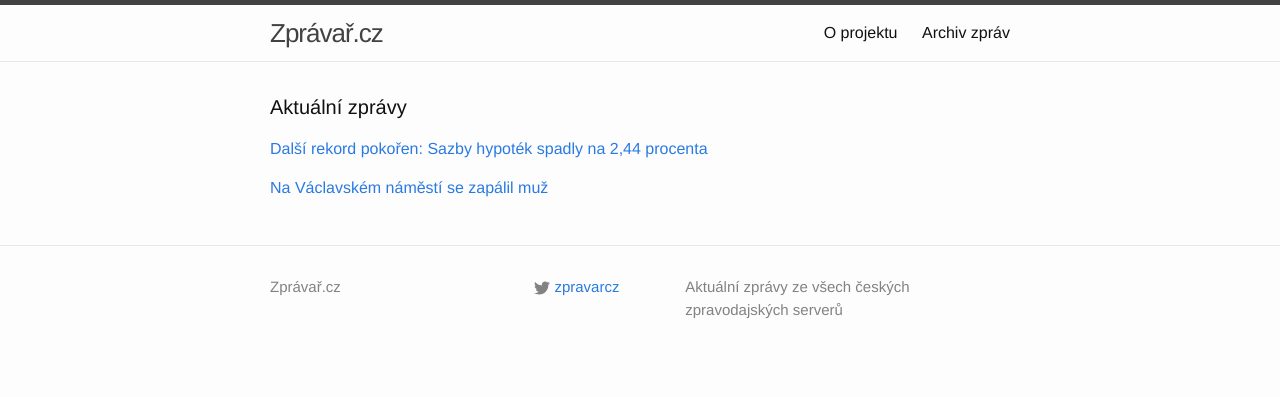
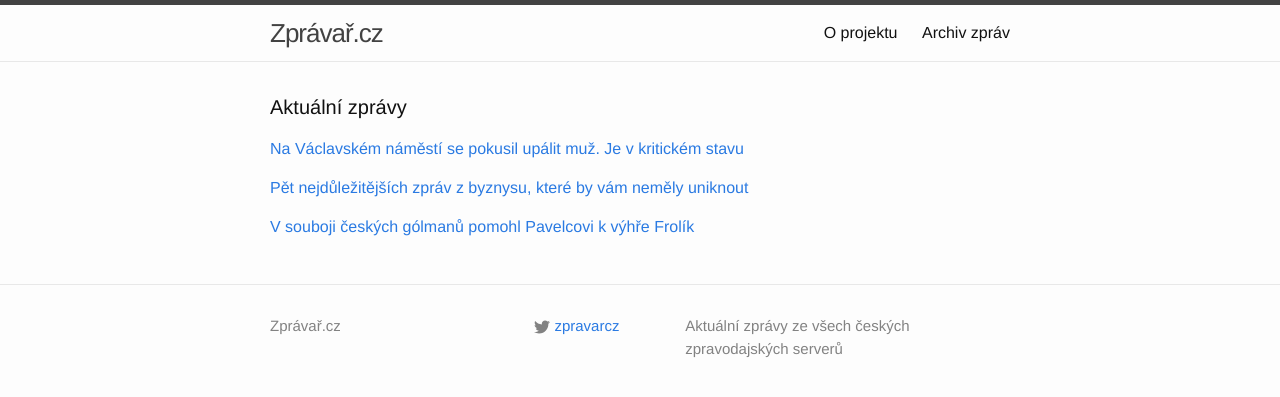
Before and after one commit to adliska/zpravar, a Jekyll site: the page built from index.html, in a window 1280 px wide. Shown: the top 397 px of the page. Built offline with Jekyll 4.4.1, drawn with Linux system fonts in a browser that asks for light colours.

Commit message:
zpravar news update

```diff
--- a/index.html
+++ b/index.html
@@ -5,21 +5,31 @@ layout: default
 <div class="home">
     <h1 class="page-heading">Aktuální zprávy</h1>
 
-<p><a href="javascript:;" onclick="toggle_visibility('zpravy0')">Další rekord pokořen: Sazby hypoték spadly na 2,44 procenta</a></p>
+<p><a href="javascript:;" onclick="toggle_visibility('zpravy0')">Na Václavském náměstí se pokusil upálit muž. Je v kritickém stavu</a></p>
 <div id="zpravy0" style="display:none">
 <ul>
+<li><a href=http://domaci.ihned.cz/c1-63271770-na-vaclavskem-namesti-se-pokusil-upalit-muz-je-v-kritickem-stavu>Na Václavském náměstí se pokusil upálit muž. Je v kritickém stavu - domaci.ihned.cz</a></li>
+<li><a href=http://praha.idnes.cz/na-vaclavskem-namesti-se-upalil-muz-d64-/praha-zpravy.aspx?c=A141217_065643_praha-zpravy_skr>Na Václavském náměstí se zapálil muž, je v kritickém stavu v nemocnici - praha.idnes.cz</a></li>
+<li><a href=http://www.novinky.cz/krimi/356573-na-vaclavskem-namesti-se-zapalil-muz.html>Na Václavském náměstí se zapálil muž  - www.novinky.cz</a></li>
+<li><a href=http://zpravy.aktualne.cz/regiony/praha/na-vaclavskem-namesti-se-upalil-muz-je-v-kritickem-stavu/r~8e08a3c685ac11e490f70025900fea04/>Na Václavském náměstí se upálil muž, je v kritickém stavu - zpravy.aktualne.cz</a></li>
+<li><a href=http://www.novinky.cz/krimi/356573-na-vaclavskem-namesti-se-pokusil-upalit-muz.html>Na Václavském náměstí se pokusil upálit muž  - www.novinky.cz</a></li>
+<li><a href=http://www.ceskenoviny.cz/zpravy/zpravy/na-vaclavskem-namesti-se-v-noci-pokusil-upalit-muz/1159827>Na Václavském náměstí se v noci pokusil upálit muž - www.ceskenoviny.cz</a></li>
+</ul>
+</div><p><a href="javascript:;" onclick="toggle_visibility('zpravy1')">Pět nejdůležitějších zpráv z byznysu, které by vám neměly uniknout</a></p>
+<div id="zpravy1" style="display:none">
+<ul>
+<li><a href=http://byznys.ihned.cz/c1-63271760-pet-nejdulezitejsich-zprav-z-byznysu-ktere-by-vam-nemely-uniknout>Pět nejdůležitějších zpráv z byznysu, které by vám neměly uniknout - byznys.ihned.cz</a></li>
 <li><a href=http://www.ceskatelevize.cz/ct24/ekonomika/295726-dalsi-rekord-pokoren-sazby-hypotek-spadly-na-2-44-procenta/>Další rekord pokořen: Sazby hypoték spadly na 2,44 procenta - www.ceskatelevize.cz</a></li>
 <li><a href=http://www.novinky.cz/ekonomika/356575-sazby-hypotek-klesly-opet-na-rekordni-minimum.html>Sazby hypoték klesly opět na rekordní minimum  - www.novinky.cz</a></li>
 <li><a href=http://zpravy.aktualne.cz/finance/hypoteky-dal-zlevnuji-prumerna-sazba-prolomila-2-5-procenta/r~a7bf4032853d11e49fc3002590604f2e/>Hypotéky dál zlevňují. Průměrná sazba prolomila 2,5 procenta - zpravy.aktualne.cz</a></li>
 <li><a href=http://www.financninoviny.cz/zpravodajstvi/zpravy/sazby-hypotek-klesly-opet-na-rekordni-minimum-2-44-procenta/1159801>Sazby hypoték klesly opět na rekordní minimum 2,44 procenta - www.financninoviny.cz</a></li>
 <li><a href=http://finance.idnes.cz/prumerne-urokove-sazby-hypotek-listopad-2014-fe8-/hypoindex.aspx?c=A141216_131412_hypoindex_zuk>Úrokové sazby hypoték míří na jih, praví finanční hantýrka - finance.idnes.cz</a></li>
 </ul>
-</div><p><a href="javascript:;" onclick="toggle_visibility('zpravy1')">Na Václavském náměstí se zapálil muž </a></p>
-<div id="zpravy1" style="display:none">
+</div><p><a href="javascript:;" onclick="toggle_visibility('zpravy2')">V souboji českých gólmanů pomohl Pavelcovi k výhře Frolík</a></p>
+<div id="zpravy2" style="display:none">
 <ul>
-<li><a href=http://www.novinky.cz/krimi/356573-na-vaclavskem-namesti-se-zapalil-muz.html>Na Václavském náměstí se zapálil muž  - www.novinky.cz</a></li>
-<li><a href=http://zpravy.aktualne.cz/regiony/praha/na-vaclavskem-namesti-se-upalil-muz-je-v-kritickem-stavu/r~8e08a3c685ac11e490f70025900fea04/>Na Václavském náměstí se upálil muž, je v kritickém stavu - zpravy.aktualne.cz</a></li>
-<li><a href=http://www.novinky.cz/krimi/356573-na-vaclavskem-namesti-se-pokusil-upalit-muz.html>Na Václavském náměstí se pokusil upálit muž  - www.novinky.cz</a></li>
-<li><a href=http://www.ceskenoviny.cz/zpravy/zpravy/na-vaclavskem-namesti-se-v-noci-pokusil-upalit-muz/1159827>Na Václavském náměstí se v noci pokusil upálit muž - www.ceskenoviny.cz</a></li>
+<li><a href=http://www.denik.cz/hokej/v-souboji-ceskych-golmanu-pomohl-pavelcovi-k-vyhre-frolik-20141217.html>V souboji českých gólmanů pomohl Pavelcovi k výhře Frolík - www.denik.cz</a></li>
+<li><a href=http://hokej.idnes.cz/hudler-a-frolik-se-zapsali-mezi-strelce-d93-/nhl.aspx?c=A141217_071939_nhl_Mkr>Hudler a Frolík se zapsali mezi střelce, Pavelec uspěl nad Neuvirthem - hokej.idnes.cz</a></li>
+<li><a href=http://www.sportovninoviny.cz/zpravy/v-souboji-ceskych-golmanu-pomohl-pavelcovi-k-vyhre-frolik/1159831>V souboji českých gólmanů pomohl Pavelcovi k výhře Frolík - www.sportovninoviny.cz</a></li>
 </ul>
 </div></div>
```
